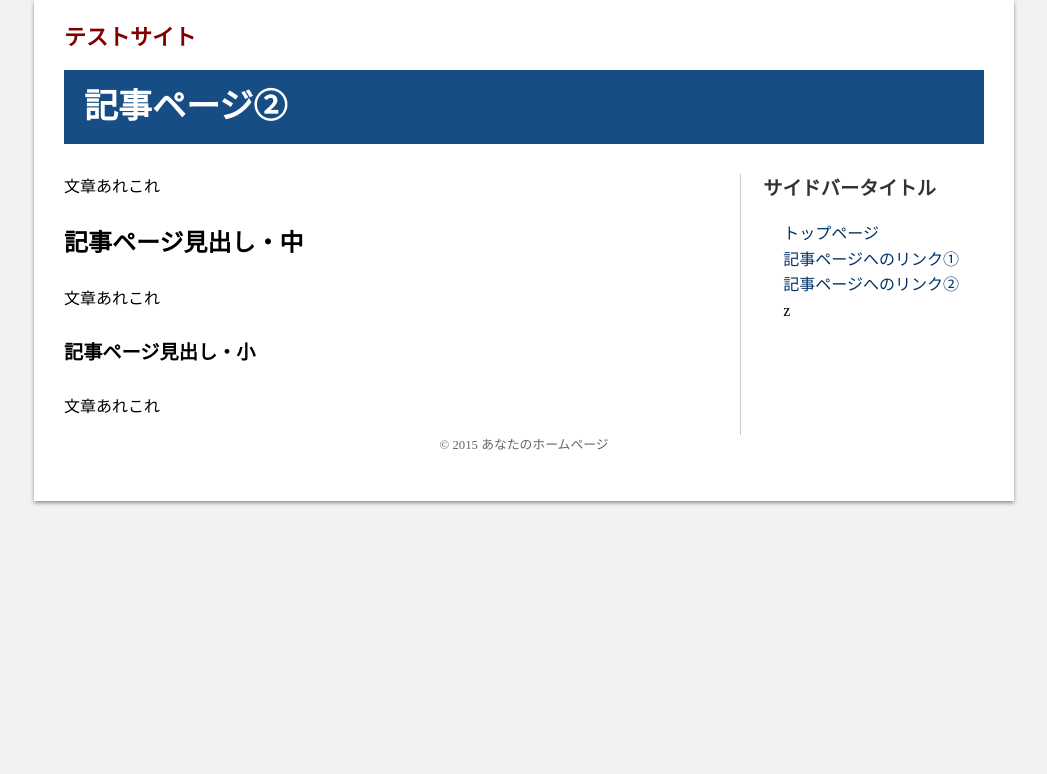
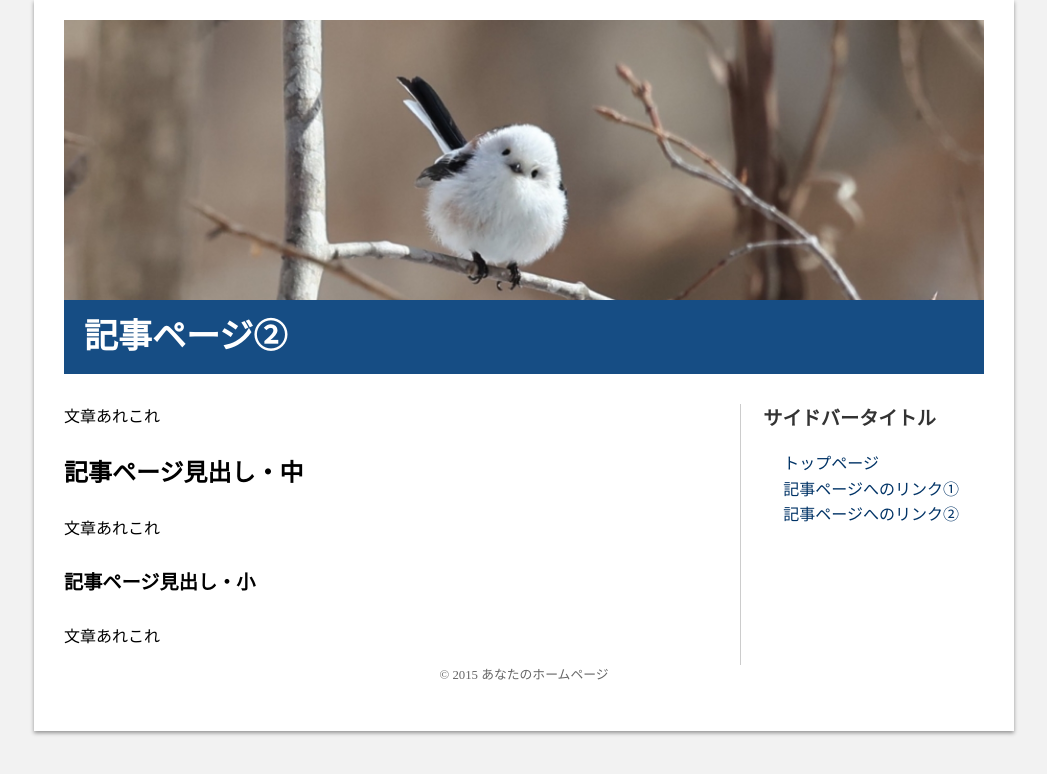
Before and after one commit to ohkaminoseiza/website, a plain HTML site: page article_2.html in a window 1280 px wide. Shown: the whole page, without its empty margins (116-1163 px from the left). Drawn offline with Linux system fonts and the light colour scheme.

Commit message:
ヘッダー画像をつけられるようにしました。

```diff
--- a/article_2.html
+++ b/article_2.html
@@ -14,7 +14,8 @@
     <div id="outer">
         <div id="inner">
             <header>
-                <h1>テストサイト</h1>
+                <img src="images/header.jpg" alt="ヘッダー画像" class="header-image">
+
             </header>
             <div id="container">
                 <h2>記事ページ②</h2>
@@ -33,7 +34,6 @@
                             <li><a href="index.html">トップページ</a></li>
                             <li><a href="article_1.html ">記事ページへのリンク①</a></li>
                             <li><a href="article_2.html ">記事ページへのリンク②</a></li>
-z
                         </ul>
                     </div>
             </div>
--- a/style.css
+++ b/style.css
@@ -20,13 +20,20 @@ body {
 
 header {
     padding: 0;
-    height: 50px;
+    height: auto;
+}
+
+.header-image {
+    width: 100%;
+    height: 35vh;
+    object-fit: cover;
+    display: block;
 }
 
 h1 {
     font-size: 22px;
     color: #800000;
-    margin: 0;
+    margin: 10px 0 0 0;
     padding: 0;
 }
 
```
Also changed, not shown: article_1.html (+2 -1 lines), index.html (+2 -1 lines), images/header.jpg (added), 1 other file.
